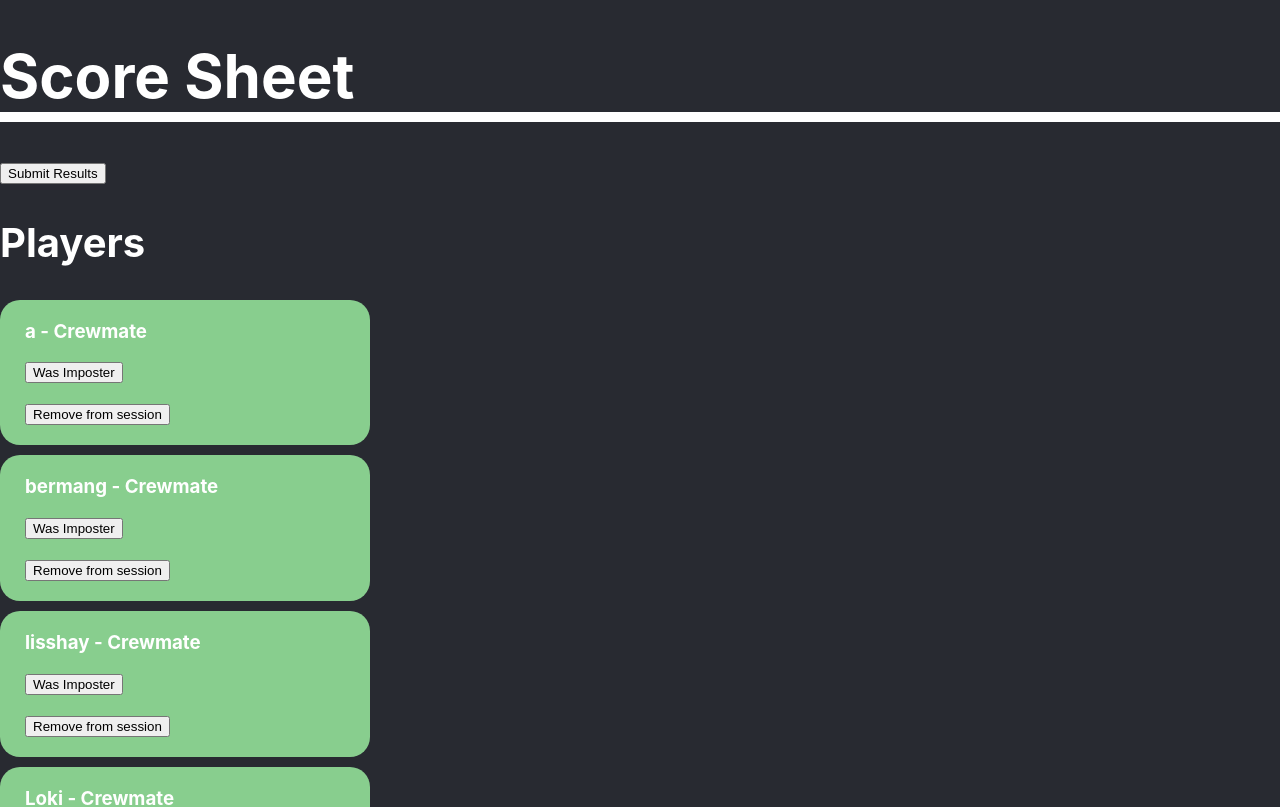
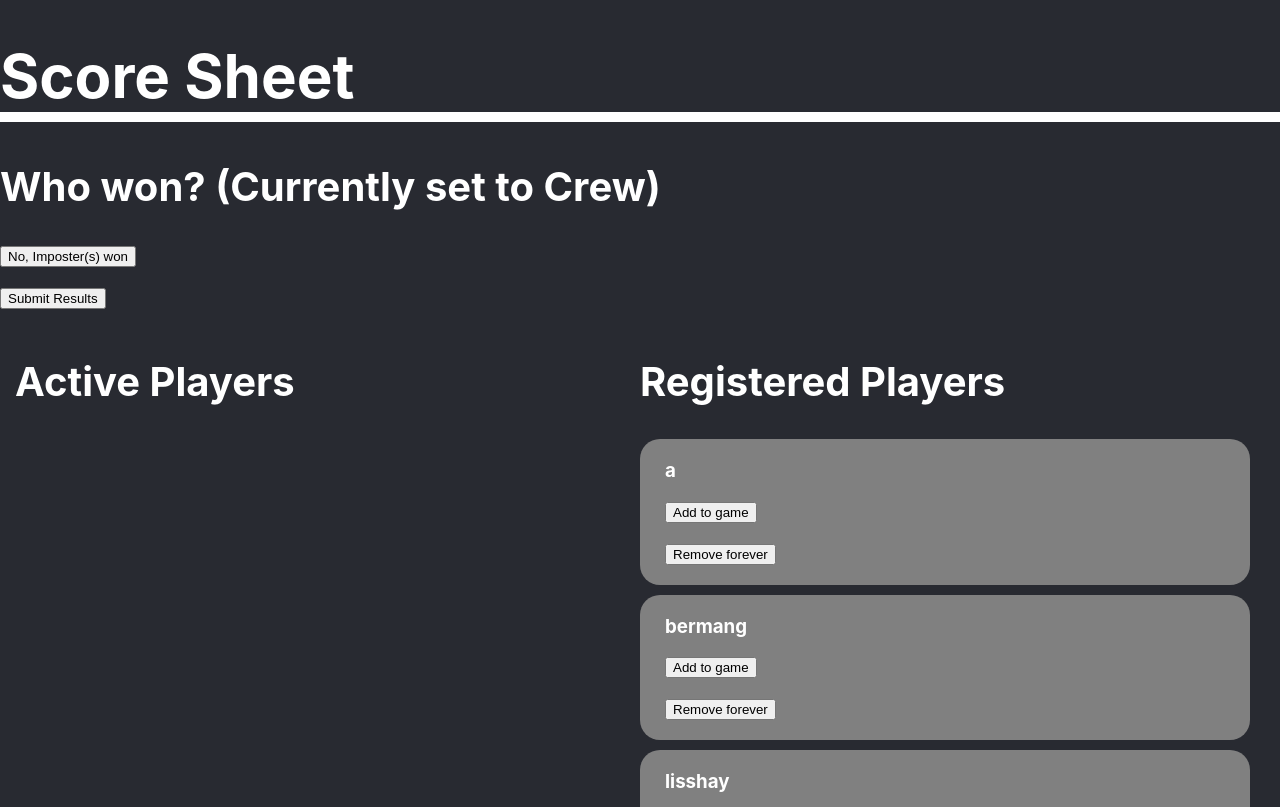
Before and after one commit to elliotjberman/among-us-scoring, a React (Create React App) app: page / in a window 1280 px wide. Shown: the top 807 px of the page. Built offline with nearby package versions, Linux system fonts and the light colour scheme.

Commit message:
80% of the way there

```diff
--- a/package.json
+++ b/package.json
@@ -6,9 +6,11 @@
     "@testing-library/jest-dom": "^5.11.6",
     "@testing-library/react": "^11.2.2",
     "@testing-library/user-event": "^12.5.0",
+    "axios": "^0.21.0",
     "react": "^17.0.1",
     "react-dom": "^17.0.1",
     "react-scripts": "4.0.1",
+    "url-join": "^4.0.1",
     "web-vitals": "^0.2.4"
   },
   "scripts": {
--- a/src/ScoreSheet.css
+++ b/src/ScoreSheet.css
@@ -1,13 +1,24 @@
+.list-container {
+  display: flex;
+  justify-content: center;
+  width: 100%;
+  padding: 15px;
+  box-sizing: border-box;
+}
+.half-screen {
+  width: 100%;
+  margin-right: 15px;
+}
 .player-cell {
-  background: #88ce8e;
   color: white;
+  background: gray;
   display: block;
-  width: 25%;
+  width: 100%;
   padding: 20px 25px 20px;
   margin-bottom: 10px;
   border-radius: 20px;
-
   transition: 250ms;
+  box-sizing: border-box;
 }
 
 h1, h2 {
@@ -27,6 +38,10 @@ h2 {
   margin-top: 0;
 }
 
+.player-cell.crew {
+  background-color: #88ce8e;
+}
+
 .player-cell.imposter {
   background-color: #bf412d;
 }
--- a/src/components/ScoreSheet.jsx
+++ b/src/components/ScoreSheet.jsx
@@ -1,6 +1,9 @@
 import React from 'react';
+import axios from 'axios';
+import urljoin from 'url-join';
 
-import Player from './sub_components/Player';
+import GamePlayer from './sub_components/GamePlayer';
+import RegisteredPlayer from './sub_components/RegisteredPlayer';
 import '../ScoreSheet.css'
 
 const CREW_WIN = 0;
@@ -8,11 +11,11 @@ const IMPOSTER_WIN = 1;
 
 // TODO: Dictionary vs Array?
 const registeredPlayers = [
-  {id: "z"},
-  {id: "bermang"},
-  {id: "Loki"},
-  {id: "lisshay"},
-  {id: "a"}
+  {_id: "1", gamertag: "z"},
+  {_id: "2", gamertag: "bermang"},
+  {_id: "3", gamertag: "Loki"},
+  {_id: "4", gamertag: "lisshay"},
+  {_id: "5", gamertag: "a"}
 ]
 
 class ScoreSheet extends React.Component {
@@ -21,20 +24,36 @@ class ScoreSheet extends React.Component {
 
     this.state = {
       players: {
-        "z": {},
-        "bermang": {},
-        "Loki": {},
-        "lisshay": {},
-        "a": {}
       },
+      allPlayers: {},
       winner: CREW_WIN,
       imposterCount: 3
     };
 
     this.toggleImposter = this.toggleImposter.bind(this);
     this.toggleWinner = this.toggleWinner.bind(this);
+    this.addPlayer = this.addPlayer.bind(this);
     this.removePlayer = this.removePlayer.bind(this);
     this.submitResults = this.submitResults.bind(this);
+  }
+
+  async componentDidMount() {
+    // const response = await axios.get(urljoin(process.env.REACT_APP_SESSION_SVC, "players"));
+    // const players = {}
+    // response.data.players.forEach(player => {
+    //   players[player._id] = {
+    //     gamertag: player.gamertag,
+    //     id: player._id
+    //   };
+    // });
+    const players = {}
+    registeredPlayers.forEach(player => {
+      players[player._id] = {
+        gamertag: player.gamertag,
+        id: player._id
+      };
+    });
+    await this.setState({allPlayers: players});
   }
 
   async clearResults() {
@@ -69,18 +88,27 @@ class ScoreSheet extends React.Component {
   }
 
   async submitResults() {
-    const backendResult = {};
-    Object.entries(this.state.players).forEach(([id, info]) => {
-      const keyName = this.state.players[id].isImposter ? "imposter" : "crew";
-      backendResult[id] = {[keyName]: this.playerWon(id) ? "+1" : "-1"}
-    });
+    const sessionData = {
+      players: this.state.players,
+      winner: this.state.winner,
+      imposterIds: Object.values(this.state.players).filter(player => player.isImposter).map(player => player.id),
+    }
+    if (this.state.imposterCount != sessionData.imposterIds.length) {
+      alert(`Wrong number of imposters; expected ${this.state.imposterCount} but got ${sessionData.imposterIds.length}`);
+      return;
+    }
 
-    alert(JSON.stringify(backendResult, null, 2));
+    alert(JSON.stringify(sessionData, null, 4));
+    return;
+
+    const response = await axios.post(urljoin(process.env.REACT_APP_SESSION_SVC, "sessions"), sessionData);
   }
 
-  // TODO Implement these from the registered player list
   addPlayer(playerId) {
-
+    const updatedPlayers = {... this.state.players};
+    updatedPlayers[playerId] = this.state.allPlayers[playerId];
+    console.log(playerId);
+    this.setState({players: updatedPlayers});
   }
 
   removePlayer(playerId) {
@@ -97,23 +125,36 @@ class ScoreSheet extends React.Component {
   render() {
     let playerEntries = Object.entries(this.state.players);
     playerEntries = playerEntries.sort((a,b) => {
-      return a[0].toLowerCase().localeCompare(b[0].toLowerCase());
+      return a[1].gamertag.toLowerCase().localeCompare(b[1].gamertag.toLowerCase());
     });
-    const playerCells = playerEntries.map(([id, info]) => <Player key={id} playerId={id} info={info} imposterCallback={this.toggleImposter} deleteCallback={this.removePlayer}/> );
+    const playerCells = playerEntries.map(([id, info]) => <GamePlayer key={id} playerId={id} info={info} imposterCallback={this.toggleImposter} deleteCallback={this.removePlayer}/> );
+
+    let registeredPlayerEntries = Object.entries(this.state.allPlayers).filter(([id, info]) => this.state.players[id] === undefined);
+    registeredPlayerEntries = registeredPlayerEntries.sort((a,b) => {
+      return a[1].gamertag.toLowerCase().localeCompare(b[1].gamertag.toLowerCase());
+    });
+    const registeredPlayerCells = registeredPlayerEntries.map(([id, info]) => <RegisteredPlayer key={id} playerId={id} info={info} addCallback={this.addPlayer}/> );
 
     return (
       <div>
         <h1>Score Sheet</h1>
+        <h2>Who won? (Currently set to {this.state.winner === CREW_WIN ? "Crew" : "Imposter"})</h2>
+        <button onClick={this.toggleWinner}>
+          No, {this.state.winner === CREW_WIN ? "Imposter(s)" : "Crew"} won
+        </button><br/><br/>
         <button onClick={this.submitResults}>
           Submit Results
         </button>
-        <h2>Players</h2>
-        {playerCells}
-
-        <h2>Who won? (Currently set to {this.state.winner === CREW_WIN ? "Crew" : "Imposter"})</h2>
-        <button onClick={this.toggleWinner}>
-          No, {this.state.winner === CREW_WIN ? "Imposter(s)" : "Crew"} won
-        </button>
+        <div className="list-container">
+          <div className="half-screen">
+            <h2>Active Players</h2>
+            {playerCells}
+          </div>
+          <div className="half-screen">
+            <h2>Registered Players</h2>
+            {registeredPlayerCells}
+          </div>
+        </div>
       </div>
     );
   }
--- a/src/components/sub_components/Player.jsx
+++ b/src/components/sub_components/GamePlayer.jsx
@@ -1,7 +1,7 @@
 export default function Player(props) {
   return (
-    <div className={`player-cell ${props.info.isImposter ? "imposter" : null}`}>
-      <h3>{props.playerId} - {props.info.isImposter ? "Imposter" : "Crewmate"}</h3>
+    <div className={`player-cell ${props.info.isImposter ? "imposter" : "crew"}`}>
+      <h3>{props.info.gamertag} - {props.info.isImposter ? "Imposter" : "Crewmate"}</h3>
 
       <button onClick={() => props.imposterCallback(props.playerId)}>
         {props.info.isImposter ? "Was Not Imposter" : "Was Imposter"}
--- /dev/null
+++ b/src/components/sub_components/RegisteredPlayer.jsx
@@ -0,0 +1,17 @@
+export default function RegisteredPlayer(props) {
+  return (
+    <div className={`player-cell`}>
+      <h3>{props.info.gamertag}</h3>
+
+      <button onClick={() => props.addCallback(props.playerId)}>
+        Add to game
+      </button>
+      <br/>
+      <br/>
+
+      <button onClick={() => console.log("this doesn't exist yet")}>
+        Remove forever
+      </button>
+    </div>
+  );
+}
```
Also changed, not shown: 1 other file (tests, documents, lock files or other folders).
